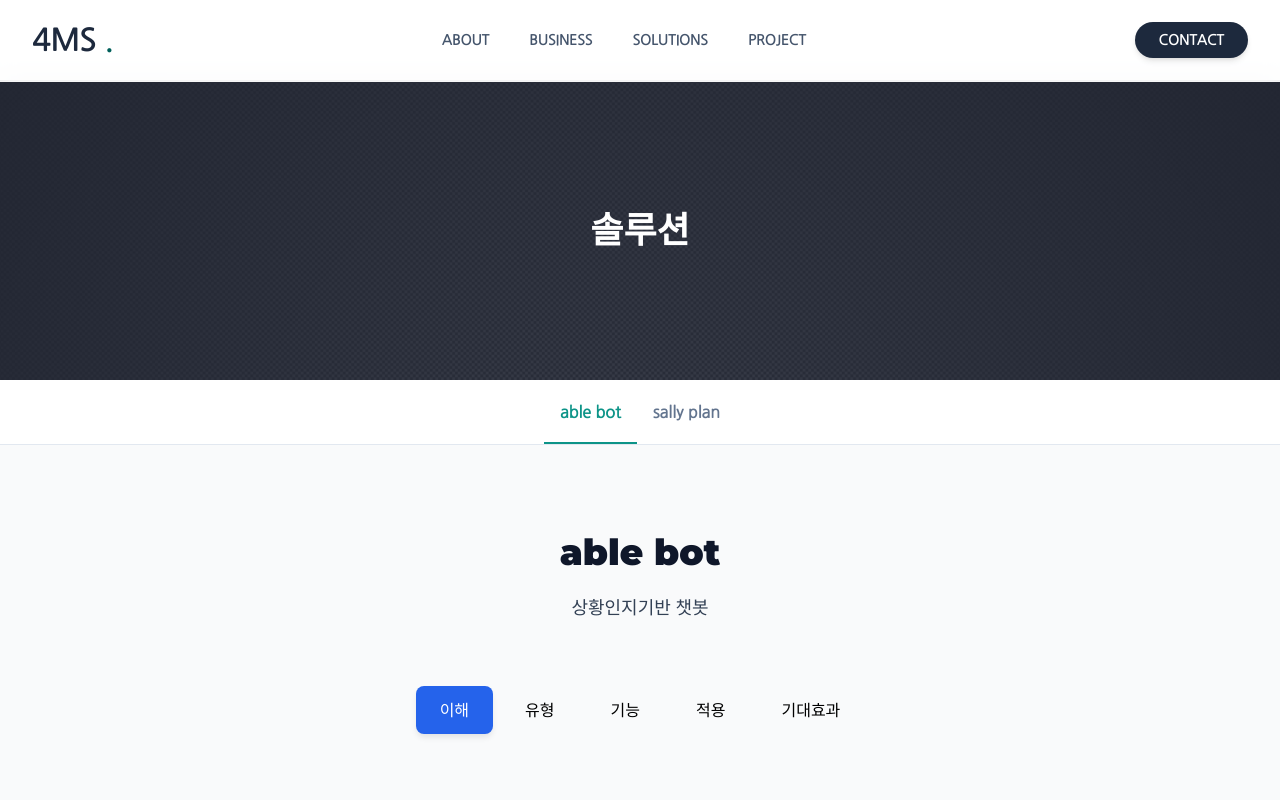
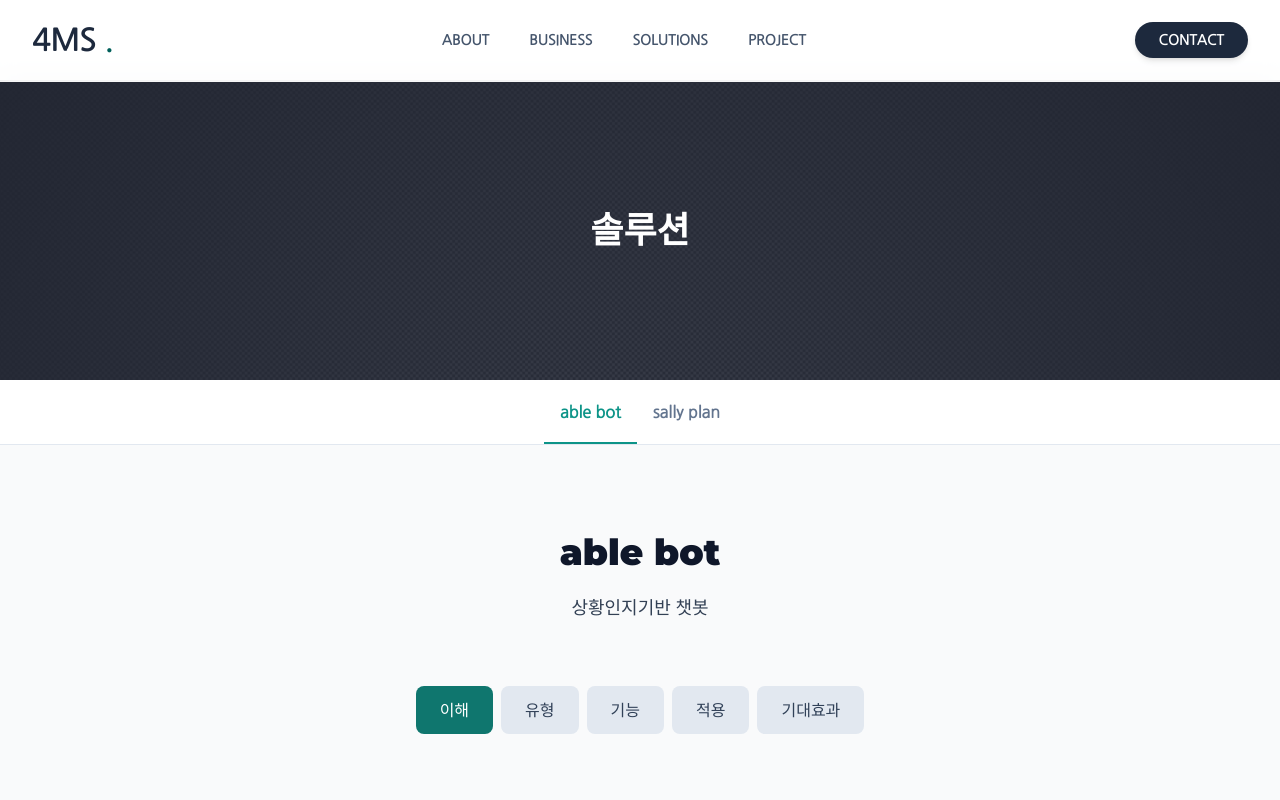
Before and after one commit to ohyejin355/new_4ms_home, a Vue app: page /solution in a window 1280 px wide. Shown: the top 800 px of the page. Built offline with nearby package versions, Linux system fonts and the light colour scheme; what vue3-kakao-maps would draw is missing.

Commit message:
맵에 마커 표시 및 솔루션 css 수정

```diff
--- a/src/views/company/company_map.vue
+++ b/src/views/company/company_map.vue
@@ -98,11 +98,16 @@ export default {
         level: 3,
       }
       map_data.value.map = new window.kakao.maps.Map(kakao_map.value, options) // 지도 생성 및 객체 리턴
+
+      // 마커 추가 (선택 사항)
+      new window.kakao.maps.Marker({
+        map: map_data.value.map,
+        position: options.center,
+      })
     }
 
     onMounted(() => {
       // 컴포넌트가 마운트된 후 맵 초기화 함수 실행
-      // Kakao API 스크립트는 index.html에서 로드되므로, 별도의 동적 로딩이 필요 없습니다.
       set_kakao_api()
     })
 
--- a/src/views/solution/SOL_01.vue
+++ b/src/views/solution/SOL_01.vue
@@ -20,36 +20,36 @@ const currentTab = ref('Ablebot1')
       </div>
       <div class="tab-buttons">
         <button
-          class="btn"
-          :class="{ 'btn-primary': currentTab === 'Ablebot1' }"
+          class="btn bg-slate-200 text-slate-700 hover:bg-slate-300"
+          :class="{ 'bg-primary text-white': currentTab === 'Ablebot1' }"
           @click="currentTab = 'Ablebot1'"
         >
           이해
         </button>
         <button
-          class="btn"
-          :class="{ 'btn-primary': currentTab === 'Ablebot2' }"
+          class="btn bg-slate-200 text-slate-700 hover:bg-slate-300"
+          :class="{ 'bg-primary text-white': currentTab === 'Ablebot2' }"
           @click="currentTab = 'Ablebot2'"
         >
           유형
         </button>
         <button
-          class="btn"
-          :class="{ 'btn-primary': currentTab === 'Ablebot3' }"
+          class="btn bg-slate-200 text-slate-700 hover:bg-slate-300"
+          :class="{ 'bg-primary text-white': currentTab === 'Ablebot3' }"
           @click="currentTab = 'Ablebot3'"
         >
           기능
         </button>
         <button
-          class="btn"
-          :class="{ 'btn-primary': currentTab === 'Ablebot4' }"
+          class="btn bg-slate-200 text-slate-700 hover:bg-slate-300"
+          :class="{ 'bg-primary text-white': currentTab === 'Ablebot4' }"
           @click="currentTab = 'Ablebot4'"
         >
           적용
         </button>
         <button
-          class="btn"
-          :class="{ 'btn-primary': currentTab === 'Ablebot5' }"
+          class="btn bg-slate-200 text-slate-700 hover:bg-slate-300"
+          :class="{ 'bg-primary text-white': currentTab === 'Ablebot5' }"
           @click="currentTab = 'Ablebot5'"
         >
           기대효과
```
